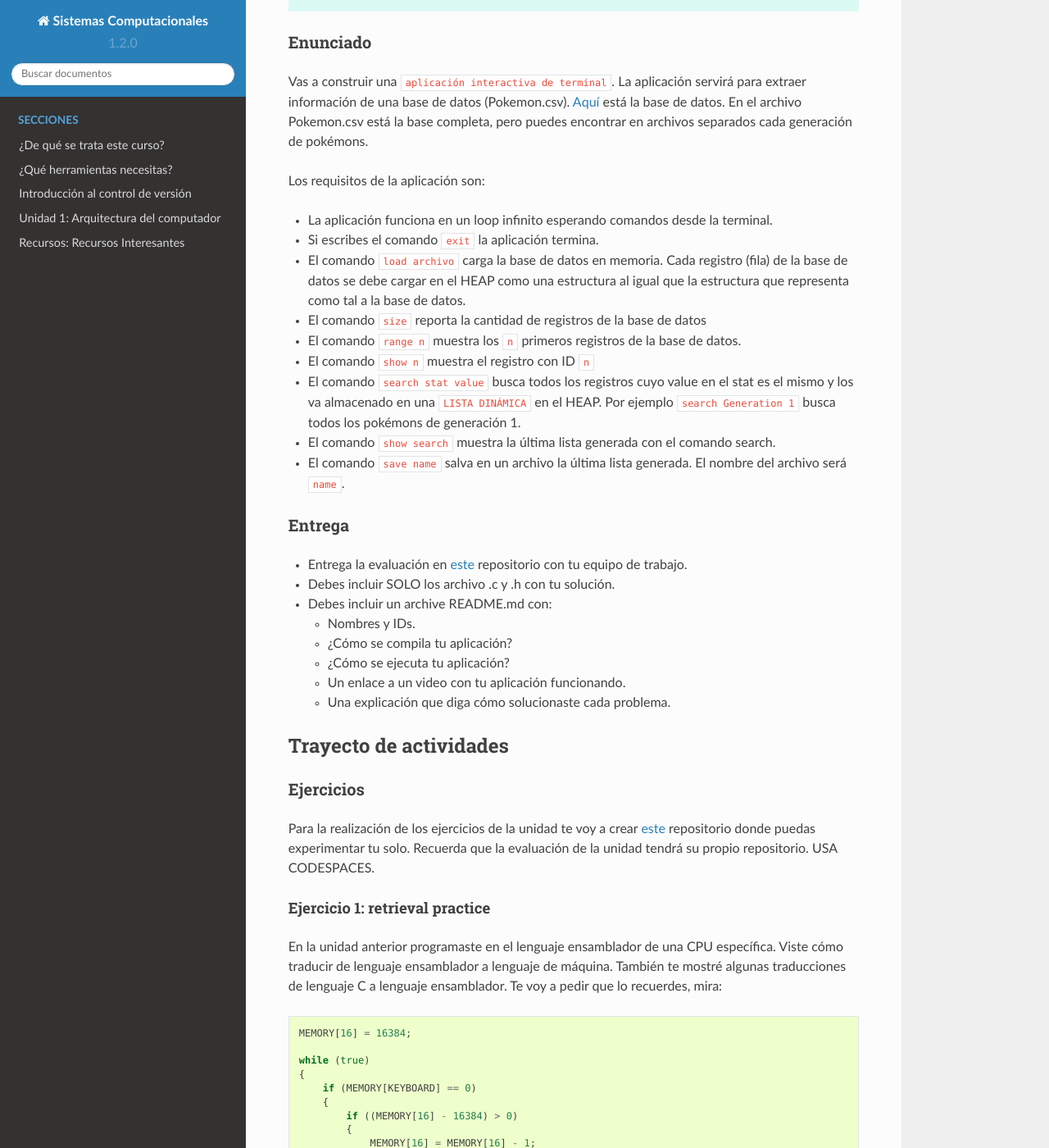
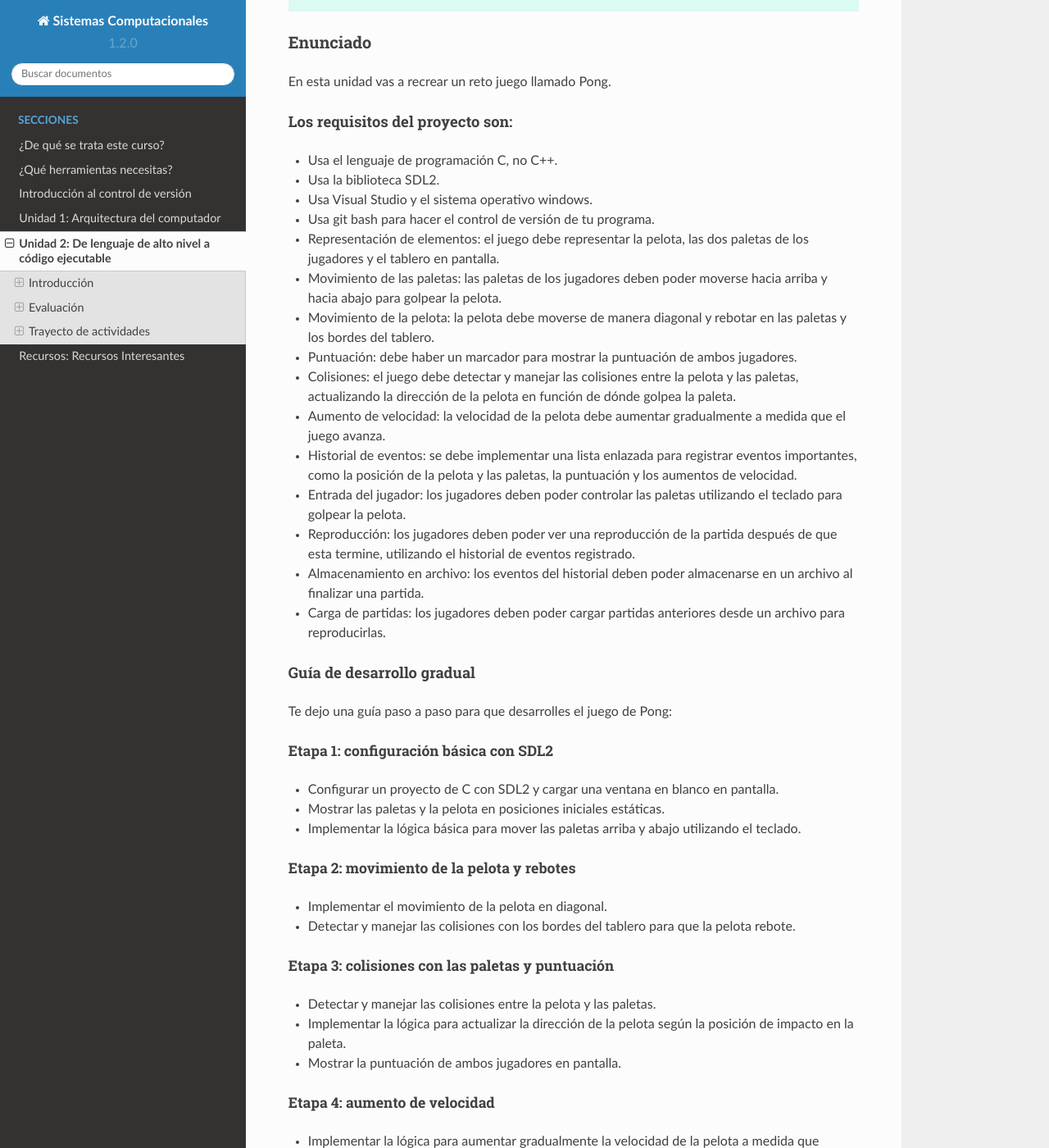
Before and after one commit to juanferfranco/SistemasComputacionales, a Sphinx documentation site: the page built from docs/_unidad2/unidad2.rst, in a window 1280 px wide and 1400 px high, scrolled down 1119 px. Shown: the whole window at 82% size. Built offline with Sphinx 7.4.7 and the Read the Docs theme 2.0.0, drawn with Linux system fonts in a browser that asks for light colours; some of the changed text lies outside the part shown.

Commit message:
add Unit2

````diff
--- a/docs/_unidad2/unidad2.rst
+++ b/docs/_unidad2/unidad2.rst
@@ -47,46 +47,139 @@ Evaluación
 Enunciado
 ************
 
-Vas a construir una ``aplicación interactiva de terminal``. La aplicación
-servirá para extraer información de una base de datos (Pokemon.csv).
-`Aquí <https://github.com/lgreski/pokemonData>`__ está la base de datos.
-En el archivo Pokemon.csv está la base completa, pero puedes encontrar
-en archivos separados cada generación de pokémons.
+En esta unidad vas a recrear un reto juego llamado Pong.
 
-Los requisitos de la aplicación son:
+Los requisitos del proyecto son:
+^^^^^^^^^^^^^^^^^^^^^^^^^^^^^^^^^
 
-* La aplicación funciona en un loop infinito esperando comandos desde
-  la terminal.
-* Si escribes el comando ``exit`` la aplicación termina.
-* El comando ``load archivo`` carga la base de datos en memoria. Cada
-  registro (fila) de la base de datos se debe cargar en el HEAP como una
-  estructura al igual que la estructura que representa como tal a la
-  base de datos.
-* El comando ``size`` reporta la cantidad de registros de la base de datos
-* El comando ``range n`` muestra los ``n`` primeros registros de la base de
-  datos.
-* El comando ``show n`` muestra el registro con ID ``n``
-* El comando ``search stat value`` busca todos los registros cuyo value
-  en el stat es el mismo y los va almacenado en una ``LISTA DINÁMICA`` en el HEAP.
-  Por ejemplo ``search Generation 1`` busca todos los pokémons de generación 1.
-* El comando ``show search`` muestra la última lista generada con
-  el comando search.
-* El comando ``save name`` salva en un archivo la última lista generada. El nombre del
-  archivo será ``name``.
+* Usa el lenguaje de programación C, no C++.
+* Usa la biblioteca SDL2.
+* Usa Visual Studio y el sistema operativo windows.
+* Usa git bash para hacer el control de versión de tu programa.
+* Representación de elementos: el juego debe representar la pelota, las dos paletas de los
+  jugadores y el tablero en pantalla.
+* Movimiento de las paletas: las paletas de los jugadores deben poder moverse hacia arriba y
+  hacia abajo para golpear la pelota.
+* Movimiento de la pelota: la pelota debe moverse de manera diagonal y rebotar en las paletas y
+  los bordes del tablero.
+* Puntuación: debe haber un marcador para mostrar la puntuación de ambos jugadores.
+* Colisiones: el juego debe detectar y manejar las colisiones entre la pelota y las paletas,
+  actualizando la dirección de la pelota en función de dónde golpea la paleta.
+* Aumento de velocidad: la velocidad de la pelota debe aumentar gradualmente a medida que
+  el juego avanza.
+* Historial de eventos: se debe implementar una lista enlazada para registrar eventos
+  importantes, como la posición de la pelota y las paletas, la puntuación y los aumentos
+  de velocidad.
+* Entrada del jugador: los jugadores deben poder controlar las paletas utilizando el teclado
+  para golpear la pelota.
+* Reproducción: los jugadores deben poder ver una reproducción de la partida después de que
+  esta termine, utilizando el historial de eventos registrado.
+* Almacenamiento en archivo: los eventos del historial deben poder almacenarse en un archivo
+  al finalizar una partida.
+* Carga de partidas: los jugadores deben poder cargar partidas anteriores desde un archivo
+  para reproducirlas.
+
+Guía de desarrollo gradual
+^^^^^^^^^^^^^^^^^^^^^^^^^^^^
+
+Te dejo una guía paso a paso para que desarrolles el juego de Pong:
+
+Etapa 1: configuración básica con SDL2
+++++++++++++++++++++++++++++++++++++++++
+
+* Configurar un proyecto de C con SDL2 y cargar una ventana en blanco en pantalla.
+* Mostrar las paletas y la pelota en posiciones iniciales estáticas.
+* Implementar la lógica básica para mover las paletas arriba y abajo utilizando el teclado.
+
+Etapa 2: movimiento de la pelota y rebotes
++++++++++++++++++++++++++++++++++++++++++++
+
+* Implementar el movimiento de la pelota en diagonal.
+* Detectar y manejar las colisiones con los bordes del tablero para que la pelota rebote.
+
+Etapa 3: colisiones con las paletas y puntuación
++++++++++++++++++++++++++++++++++++++++++++++++++
+
+* Detectar y manejar las colisiones entre la pelota y las paletas.
+* Implementar la lógica para actualizar la dirección de la pelota según la posición de impacto
+  en la paleta.
+* Mostrar la puntuación de ambos jugadores en pantalla.
+
+Etapa 4: aumento de velocidad
+++++++++++++++++++++++++++++++
+
+* Implementar la lógica para aumentar gradualmente la velocidad de la pelota a medida que
+  avanza el juego.
+
+Etapa 5: historial de eventos
+++++++++++++++++++++++++++++++
+
+* Definir la estructura para los eventos (PongEvent) y la estructura del nodo para la lista enlazada
+  (Node).
+* Implementar la lista enlazada para registrar eventos importantes, como la posición de la
+  pelota, las paletas, la puntuación y los aumentos de velocidad.
+
+Etapa 6: registro de eventos
++++++++++++++++++++++++++++++++
+
+* En cada evento importante del juego (movimiento de la pelota, movimiento de las paletas,
+  cambios en la puntuación, etc.), agregar un nuevo nodo con los datos del evento
+  a la lista enlazada.
+
+Etapa 7: entrada del jugador
++++++++++++++++++++++++++++++
+
+* Permitir que los jugadores controlen las paletas utilizando el teclado para golpear la pelota.
+
+Etapa 8: almacenamiento en archivo
++++++++++++++++++++++++++++++++++++
+
+* Implementar una función para guardar el historial de eventos en un archivo al finalizar una partida.
+  Los eventos se escribirán en un formato adecuado para su posterior lectura.
+
+Etapa 9: carga de partidas
+++++++++++++++++++++++++++++
+
+* Implementar una función para cargar el historial de eventos desde un archivo.
+* Permitir a los jugadores seleccionar un archivo para cargar y reproducir partidas anteriores.
+
+Etapa 10: reproducción de partidas
++++++++++++++++++++++++++++++++++++
+
+* Implementar la función de reproducción que recorre la lista enlazada y restaura el estado del
+  juego en cada evento, ya sea cargado desde un archivo o generado durante la partida actual.
+
+Etapa 11: Pulido y mejoras
+++++++++++++++++++++++++++++
+
+* Optimizar el código y solucionar posibles errores.
+
+A medida que avances en cada etapa, puedes probar y depurar el juego para asegurarte que cada
+funcionalidad esté correcta antes de pasar a la siguiente etapa.
+
 
 Entrega
 *********
 
-* Entrega la evaluación en `este <https://classroom.github.com/a/MgD98ERn>`__
-  repositorio con tu equipo de trabajo.
-* Debes incluir SOLO los archivo .c y .h con tu solución.
+* El repositorio para entregar tu evaluación está `aquí <https://classroom.github.com/a/pVSO5AXZ>`__.
+* El proyecto lo debes realizar bajo control de versión TODO el tiempo, no solo
+  cuando lo entregues. La idea es que podamos ver juntos cómo es la evolución
+  de tu trabajo en el tiempo.
+* Ten presente que bajo control de versión solo debes tener los archivos de código
+  fuente (archivos .c, .h, assets del juego). No incluyas archivos intermedios, ni ejecutables.
 * Debes incluir un archive README.md con:
 
-  * Nombres y IDs.
-  * ¿Cómo se compila tu aplicación?
-  * ¿Cómo se ejecuta tu aplicación?
-  * Un enlace a un video con tu aplicación funcionando.
-  * Una explicación que diga cómo solucionaste cada problema.
+  * Tu nombre completo y ID.
+  * Un enlace a un video no listado en youtube donde muestres
+    tu aplicación funcionando.
+  * Muestra en qué parte del código implementaste cada requisito y explica brevemente
+    como solucionaste el problema que plantea el requisito.
+
+.. warning:: NO OLVIDES
+
+    No olvides que SOLO se reciben proyectos completos. El proyecto solo se considera
+    entregado cuando cumplas todos los requisitos y esté la documentación solicitada
+    en el archivo README.md
 
 Trayecto de actividades
 ------------------------
@@ -94,101 +187,17 @@ Trayecto de actividades
 Ejercicios
 **********
 
-Para la realización de los ejercicios de la unidad te voy a crear
-`este <https://classroom.github.com/a/EN6l5Lyr>`__ repositorio donde puedas
-experimentar tu solo. Recuerda que la evaluación
-de la unidad tendrá su propio repositorio. USA CODESPACES.
-
-Ejercicio 1: retrieval practice
-^^^^^^^^^^^^^^^^^^^^^^^^^^^^^^^^^
-
-En la unidad anterior programaste en el lenguaje ensamblador de
-una CPU específica. Viste cómo traducir de lenguaje ensamblador
-a lenguaje de máquina. También te mostré algunas traducciones de
-lenguaje C a lenguaje ensamblador. Te voy a pedir que lo recuerdes,
-mira:
-
-.. code-block:: c
-
-    MEMORY[16] = 16384;
-
-    while (true)
-    {
-        if (MEMORY[KEYBOARD] == 0)
-        {
-            if ((MEMORY[16] - 16384) > 0)
-            {
-                MEMORY[16] = MEMORY[16] - 1;
-                MEMORY[MEMORY[16]] = 0x0000;
-            }
-        }
-        else
-        {
-            if ((MEMORY[16] - 24576) < 0)
-            {
-                MEMORY[MEMORY[16]] = 0xFFFF;
-                MEMORY[16] = MEMORY[16] + 1;
-            }
-        }
-    }
-
-Este programa escrito en C puede tener una traducción a
-lenguaje ensamblador de la CPU que simulaste en la unidad anterior así:
-
-========= ===================
-Dirección Código ensamblador
-========= ===================
-0	        @16384
-1	        D=A
-2	        @16
-3	        M=D
-4	        @24576
-5	        D=M
-6	        @19
-7	        D;JNE
-8	        @16
-9	        D=M
-10	      @16384
-11	      D=D-A
-12	      @4
-13	      D;JLE
-14	      @16
-15	      AM=M-1
-16	      M=0
-17	      @4
-18	      0;JMP
-19	      @16
-20	      D=M
-21	      @24576
-22	      D=D-A
-23	      @4
-24	      D;JGE
-25	      @16
-26	      A=M
-27	      M=-1
-28	      @16
-29	      M=M+1
-30	      @4
-31	      0;JMP
-========= ===================
-
-* Identifica en el código ensamblador la inicialización
-  de una variable.
-* Identifica en el código ensamblador una estructura IF/ELSE.
-* Identifica en el código ensamblador una while.
-
-
-Ejercicio 2: de lenguaje de alto nivel a código ejecutable
+Ejercicio 1: de lenguaje de alto nivel a código ejecutable
 ^^^^^^^^^^^^^^^^^^^^^^^^^^^^^^^^^^^^^^^^^^^^^^^^^^^^^^^^^^^^
 
-Ahora te voy a mostrar cómo puedes hacer la traducción
-anterior, pero esta vez para la CPU de tu computador y usando
-herramientas (toolchain) específicas.
+Para probar los comandos que están aquí puedes crear un Codespaces
+en el repositorio de tu evaluación.
 
 .. warning:: ESTE EJERCICIO ES DIDÁCTICO
 
-  En este ejercicio te muestro los pasos para que observes
-  cómo funciona el proceso, PERO no es una manera práctica de
+  En este ejercicio te muestro los pasos que ocurren al transformar
+  un programa de alto nivel a código de máquina ejecutable. La idea
+  es que que observes cómo funciona el proceso, PERO no es una manera práctica de
   trabajar. Al final te muestro cómo puedes hacer el proceso
   de traducción de forma más práctica.
 
@@ -249,10 +258,17 @@ Ten presente que los archivos ``.h`` se usan para informarle al compilador
 qué tipo de datos recibe la función min y qué tipo de dato devuelve. Los
 archivos .h no se compilan, solo los archivos ``.c``.
 
+Vas a ver que utilizaremos el comando ``gcc```. Este comando sabe
+que herramienta utilizar dependiendo de las opciones que le pasemos. Ya verás.
+
 Iniciemos entonces el proceso con ``min.c``:
 
-* Preprocesamiento:  ``gcc -E min.c``. Al ejecutar este comando nota como
-  el preprocesador incluye la información de min.h a min.c
+* Preprocesamiento:  ``gcc -E min.c``. Al ejecutar este comando gcc llama
+  al preprocesador. Nota que al ejecutar este comando el preprocesador
+  imprime en la terminal una salida que muestra una mezcla del archivo
+  min.c y min.h. Dicho de otra manera, el procesador INCLUYE (#include) la información
+  del archivo min.h en min.c. De todas maneras ten presente que tu archivo min.c
+  original no se modificará.
 * Compilación: ejecuta el comando ``gcc -S min.c``. La opción ``-S`` indica
   que ``gcc`` debe hacer el proceso de preprocesador y con la
   salida de este paso se alimenta al compilador y detenerse en ese punto. El archivo
@@ -310,12 +326,12 @@ Iniciemos entonces el proceso con ``min.c``:
         .align 8
     4:
 
-* Ensamblado: en esta fase se genera el código máquina.
+* Ensamblado: en esta fase se genera el código de máquina.
   ``as min.s -o min.o``. También es posible generar el código de
   máquina con el comando ``gcc -c min.c``
 
 * Debemos repetir este proceso con todos los archivos ``.c`` de nuestro
-  proyecto: ``gcc -c main.c``. Ten presente que el comando anterior
+  proyecto: ``gcc -c main.c``. El comando anterior
   ejecutará automáticamente todos los pasos previos, es decir, el preprocesado,
   la compilación y el proceso de ensamblado.
 
@@ -375,11 +391,11 @@ generar nuestro ejecutable: ``gcc min.o main.o -o main``.
   con el nombre ``ejecutable`` ¿Hay alguna diferencia? ¿Tendrías que cambiar algo
   cuando llames a gcc?
 
-Ejercicio 3: retrieval practice (evaluación formativa)
+Ejercicio 2: retrieval practice (evaluación formativa)
 ^^^^^^^^^^^^^^^^^^^^^^^^^^^^^^^^^^^^^^^^^^^^^^^^^^^^^^^^^
 
 * Realiza un diagrama mostrando los pasos necesarios para traducir
-  un programa escritor en lenguaje C compuesto por 3 archivos .c, dos
+  un programa escrito en lenguaje C compuesto por 3 archivos .c, dos
   de los cuales tienen su archivo .h correspondiente. Muestra en tu
   diagrama que información entra y sale de cada paso.
 
@@ -389,14 +405,14 @@ Ejercicio 3: retrieval practice (evaluación formativa)
 * ¿Cuál es la diferencia entre un error reportado en compilación
   y otro reportado en enlazado?
 
-Ejercicio 4: retrieval practice (evaluación formativa)
+Ejercicio 3: retrieval practice (evaluación formativa)
 ^^^^^^^^^^^^^^^^^^^^^^^^^^^^^^^^^^^^^^^^^^^^^^^^^^^^^^^^^
 
 * En una sola línea de comando ¿Cómo puedes generar el ejecutable?
 * ¿Qué debes hacer para compilar SOLO un archivo .c?
 * ¿Por qué crees que puede ser útil compilar solo un archivo .c?
 
-Ejercicio 5: para pensar
+Ejercicio 4: para pensar
 ^^^^^^^^^^^^^^^^^^^^^^^^^^^
 
 * Inventa un programa que genere un error de compilación, es decir
@@ -410,8 +426,15 @@ Ejercicio 5: para pensar
   ¿Cómo haces para diferenciar, observando la salida en terminal,
   un error de compilación vs un error en enlazado?
 
-Ejercicio 6: lenguaje de programación C
+Ejercicio 5: lenguaje de programación C
 ^^^^^^^^^^^^^^^^^^^^^^^^^^^^^^^^^^^^^^^^
+
+.. warning:: ESTE EJERCICIO ES OPCIONAL
+
+  Mira, es posible que esta sea tu primera exposición al lenguaje de programación
+  ``C``. En este ejercicio te voy a dar un material, pero no tienes que usarlo
+  si no te gusta. Lo bueno es que tienes Internet, YouTube, ChatGPT, etc. El material
+  que te mostraré busca entrenar tu cerebro para que pienses al estilo de C.
 
 Este será uno de los ejercicios más largos de la unidad porque te voy a mostrar
 el lenguaje de programación con el cual estudiarás los conceptos que quedan
--- a/docs/index.rst
+++ b/docs/index.rst
@@ -16,8 +16,8 @@ Créditos y horas totales del curso: 2 créditos - 96 horas totales
    ¿Qué herramientas necesitas? <_intro/tools>
    Introducción al control de versión <_intro/introGit>
    Unidad 1: Arquitectura del computador <_unidad1/unidad1>
+   Unidad 2: De lenguaje de alto nivel a código ejecutable <_unidad2/unidad2>
    Recursos: Recursos Interesantes <_recursos/recursos>
 ..
-   Unidad 2: De lenguaje de alto nivel a código ejecutable <_unidad2/unidad2>
    Unidad 3: Programación orientada a objetos <_unidad3/unidad3>
    Unidad 4: Sistema operativo <_unidad4/unidad4>
````
